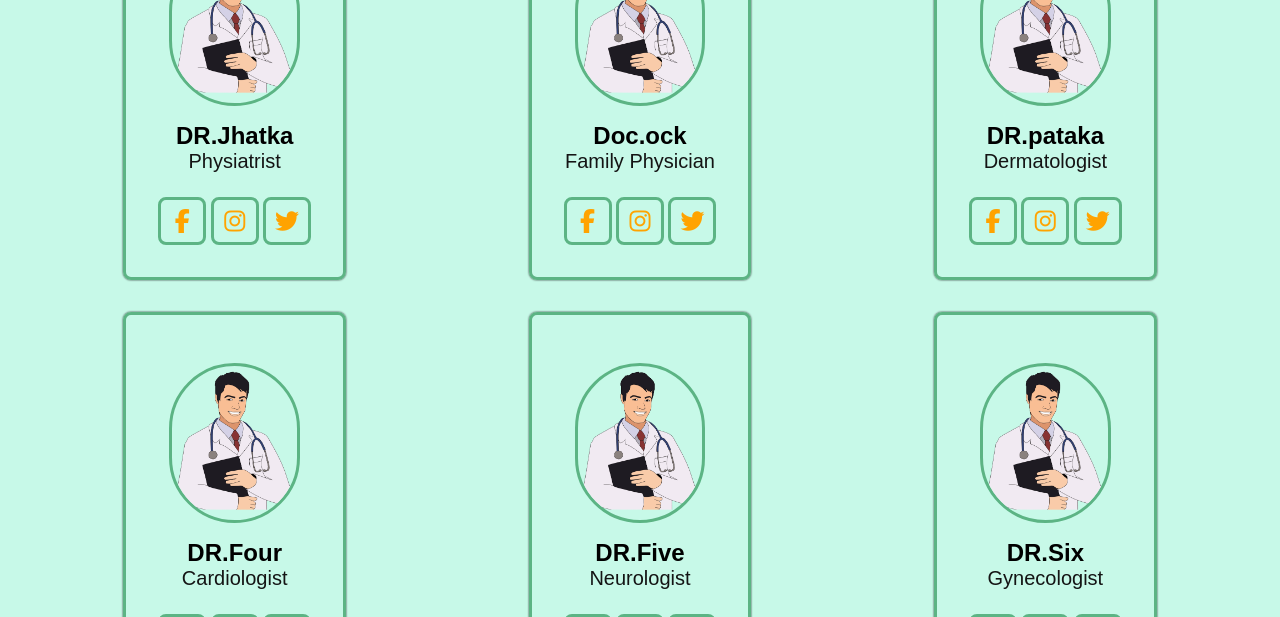
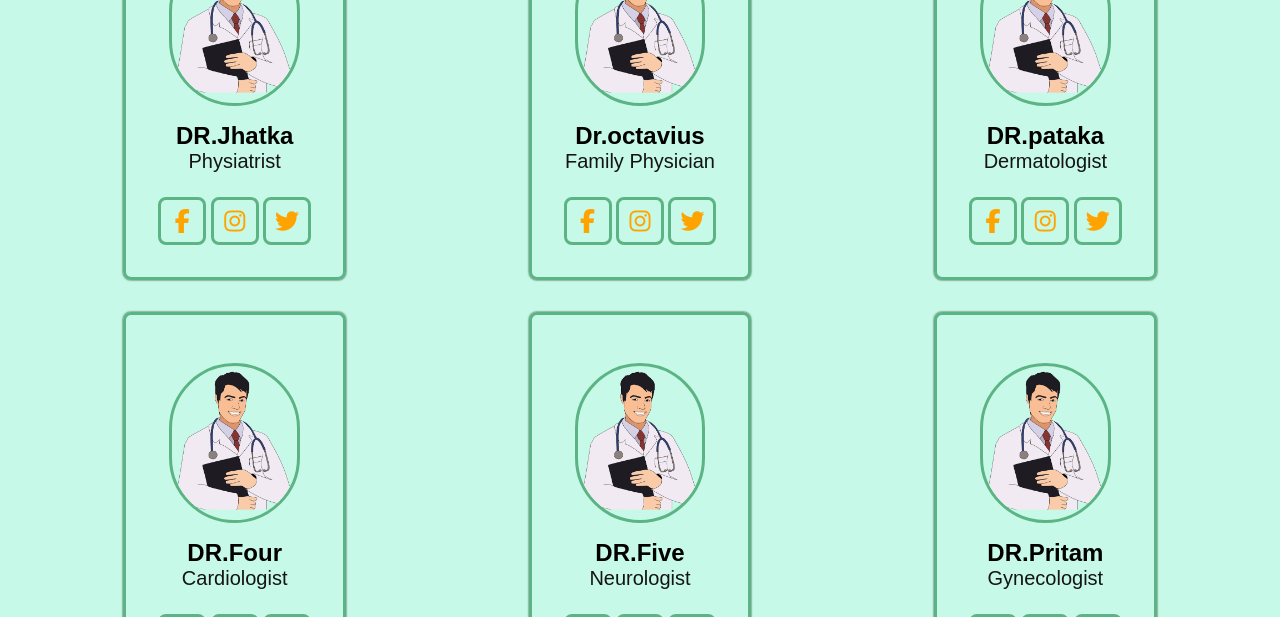
Before and after one commit to Shrabya35/medi-cure, a plain HTML site: page index.html in a window 1280 px wide. Shown: the part 1660-2277 px from the top of the page. Drawn offline with Linux system fonts and the light colour scheme.

Commit message:
Update index.html

```diff
--- a/index.html
+++ b/index.html
@@ -123,7 +123,7 @@
                     </div>
                     <div class="doctor-box">
                         <img src="img/doc1.png" class="doctor_img" alt="">
-                        <h3>Doc.ock</h3>
+                        <h3>Dr.octavius</h3>
                         <span>Family Physician</span>
                         <div class="doctor_social">
                             <a href="#" target="_blank" class="fab fa-facebook-f"></a>
@@ -163,7 +163,7 @@
                     </div>
                     <div class="doctor-box">
                         <img src="img/doc1.png" class="doctor_img" alt="">
-                        <h3>DR.Six</h3>
+                        <h3>DR.Pritam</h3>
                         <span>Gynecologist</span>
                         <div class="doctor_social">
                             <a href="#" target="_blank" class="fab fa-facebook-f"></a>
```
